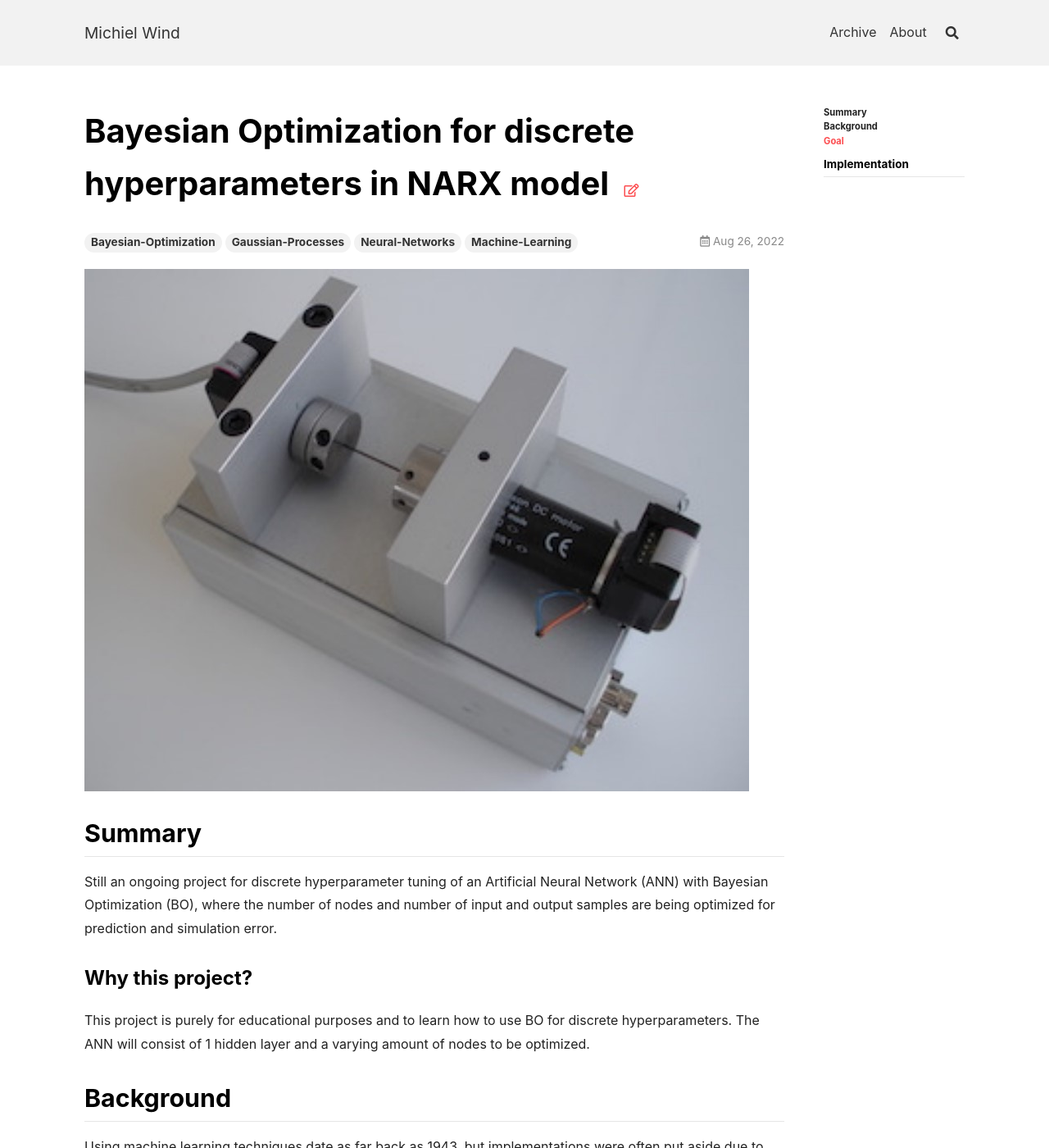
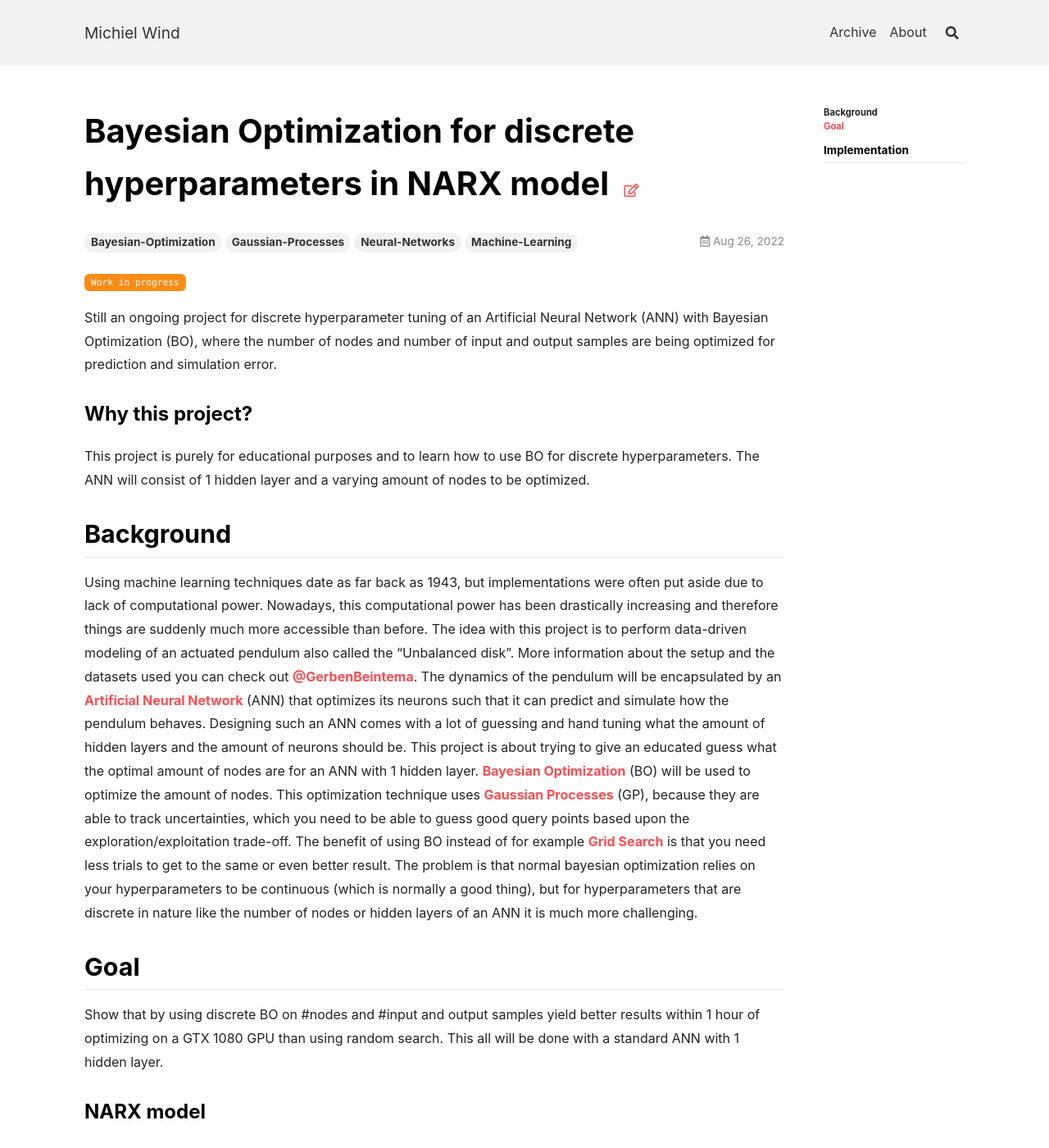
Before and after one commit to wind-m05/wind-m05.github.io, a Jekyll site: the page built from _posts/2022-08-26-Bayesian-Optimization-for-Deep-Neural-Networks.md, in a window 1280 px wide and 1400 px high. Shown: the whole window at 82% size. Built offline with Jekyll 4.4.1, drawn with Linux system fonts in a browser that asks for light colours; nearby versions of some CDN libraries; formulas are drawn with MathJax 3.

Commit message:
changed cover images

```diff
--- a/_posts/2022-08-26-Bayesian-Optimization-for-Deep-Neural-Networks.md
+++ b/_posts/2022-08-26-Bayesian-Optimization-for-Deep-Neural-Networks.md
@@ -5,12 +5,11 @@ mathjax: true
 tags: Bayesian-Optimization Gaussian-Processes Neural-Networks Machine-Learning
 show_subscribe: false
 excerpt_type: html
-show_cover: true
+show_cover:
+cover: '/assets/images/pato-control/pato_real.jpg'
 ---
-<!-- `Work in progress`{:.warning} -->
-![NARX_model](/assets/images/pato-control/pato_real.jpg)
+`Work in progress`{:.warning}
 
-## Summary
 Still an ongoing project for discrete hyperparameter tuning of an Artificial Neural Network (ANN) with Bayesian Optimization (BO), where the number of nodes and number of input and output samples are being optimized for prediction and simulation error.
 
 
```
Also changed, not shown: _posts/2022-11-14-Motion-Control-on-a-4th-order-setup.md (+1 -3 lines), _posts/2022-11-14-Nonlinear-dynamics-Analysis-Immune-system.md (+1 -1 lines).
